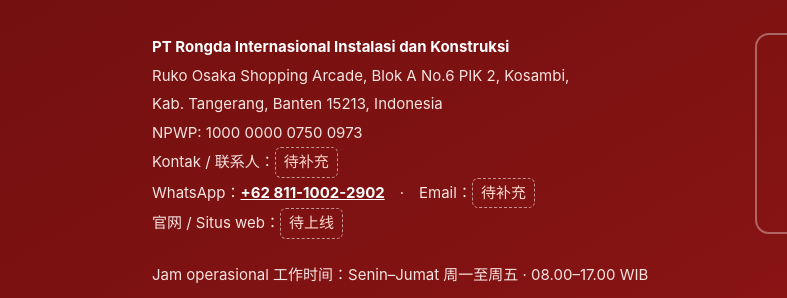
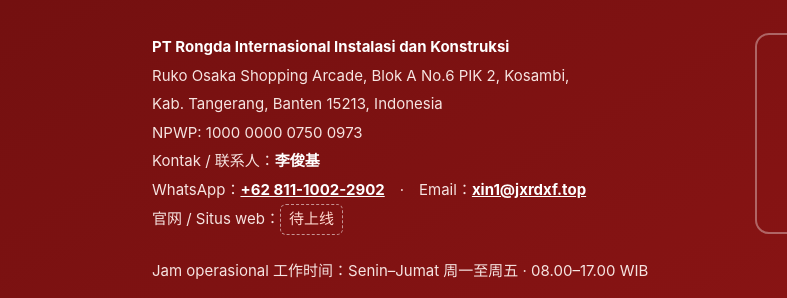
Before and after one commit to assuem/rongda-idn-site, a plain HTML site: page index.html in a window 1280 px wide. Shown: the part 3899-4197 px from the top of the page, 0-787 px from the left. Drawn offline with Linux system fonts and the light colour scheme.

Commit message:
一页式公司介绍：补充联系人李俊基与邮箱 xin1@jxrdxf.top（仅剩官网待上线）

```diff
--- a/index.html
+++ b/index.html
@@ -337,8 +337,8 @@ h2 .cn{display:block;font-size:14px;font-weight:400;margin-top:8px;letter-spacin
         <p><b>PT Rongda Internasional Instalasi dan Konstruksi</b></p>
         <p>Ruko Osaka Shopping Arcade, Blok A No.6 PIK 2, Kosambi,<br>Kab. Tangerang, Banten 15213, Indonesia</p>
         <p>NPWP: 1000 0000 0750 0973</p>
-        <p>Kontak / 联系人：<span class="placeholder">待补充</span></p>
-        <p>WhatsApp：<a href="https://wa.me/6281110022902" target="_blank" rel="noopener" style="color:#fff;font-weight:700">+62 811-1002-2902</a>　·　Email：<span class="placeholder">待补充</span></p>
+        <p>Kontak / 联系人：<b>李俊基</b></p>
+        <p>WhatsApp：<a href="https://wa.me/6281110022902" target="_blank" rel="noopener" style="color:#fff;font-weight:700">+62 811-1002-2902</a>　·　Email：<a href="mailto:xin1@jxrdxf.top" style="color:#fff;font-weight:700">xin1@jxrdxf.top</a></p>
         <p>官网 / Situs web：<span class="placeholder">待上线</span></p>
         <p class="hours">Jam operasional 工作时间：Senin–Jumat 周一至周五 · 08.00–17.00 WIB</p>
         <a class="wacta" href="https://wa.me/6281110022902?text=Halo%20Rongda%2C%20saya%20ingin%20konsultasi%20proyek%20instalasi%20proteksi%20kebakaran." target="_blank" rel="noopener">
```
